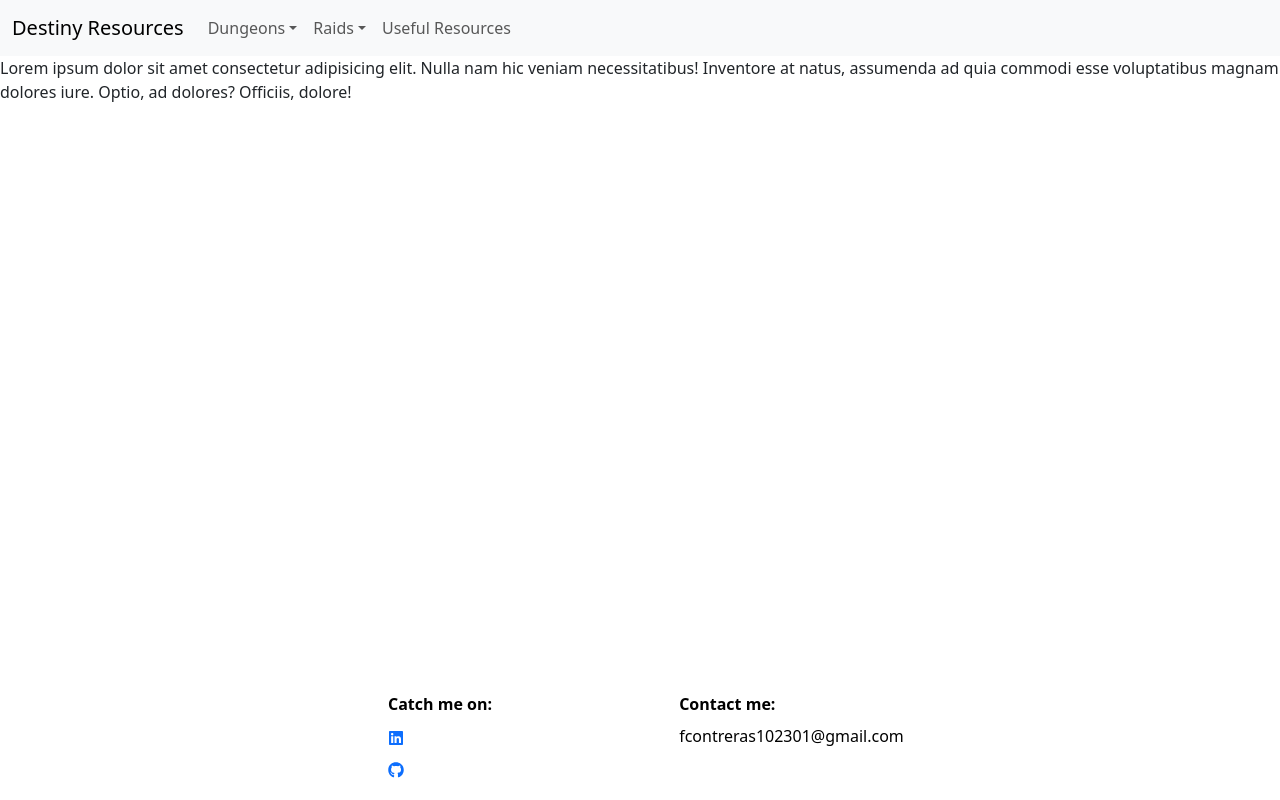
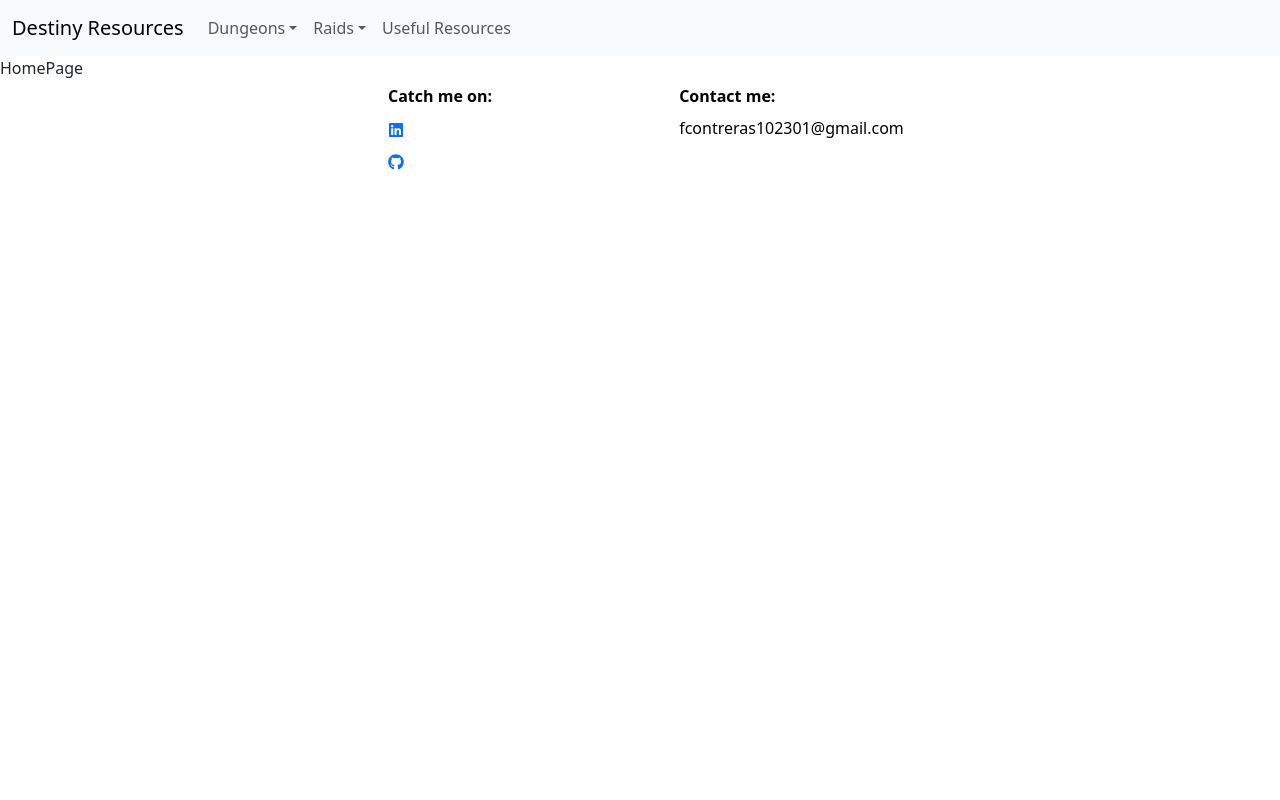
Before and after one commit to Fran-cis-co/The-Archives, a React (Vite) app: page / in a window 1280 px wide. Built offline with nearby package versions, Linux system fonts and the light colour scheme.

Commit message:
Established logic for React Routes

```diff
--- a/package.json
+++ b/package.json
@@ -13,7 +13,8 @@
     "bootstrap": "^5.3.3",
     "react": "^19.0.0",
     "react-dom": "^19.0.0",
-    "react-icons": "^5.5.0"
+    "react-icons": "^5.5.0",
+    "react-router": "^7.3.0"
   },
   "devDependencies": {
     "@eslint/js": "^9.21.0",
--- a/src/App.css
+++ b/src/App.css
@@ -8,3 +8,8 @@
 .main{
     flex-grow: 1;
 }
+
+.link {
+    text-decoration: none;
+    color: inherit;
+}
--- a/src/App.tsx
+++ b/src/App.tsx
@@ -1,20 +1,45 @@
 import Header from "./components/header/Header";
 import Footer from "./components/footer/Footer";
+import {
+  createBrowserRouter,
+  BrowserRouter,
+  Routes,
+  Route,
+} from "react-router";
+
+import HomePage from "./components/HomePage";
+import UsefulResources from "./components/otherResources/UsefulResources";
+import NotFoundPage from "./components/NotFoundPage";
+
+// React router to route all the pages for a seamless experience
+const router = createBrowserRouter([
+  {
+    path: "/",
+    element: <HomePage />,
+    errorElement: <NotFoundPage />,
+  },
+  {
+    path: "/UsefulResources",
+    element: <UsefulResources />,
+  },
+]);
 
 import "./App.css";
+/*
+  TO-DO:
+*/
 
 function App() {
   return (
     <div className="app">
-      <Header />
-      <span className="main">
-        Lorem ipsum dolor sit amet consectetur adipisicing elit. Nulla nam hic
-        veniam necessitatibus! Inventore at natus, assumenda ad quia commodi
-        esse voluptatibus magnam dolores iure. Optio, ad dolores? Officiis,
-        dolore!
-      </span>
-
-      <Footer />
+      <BrowserRouter>
+        <Header />
+        <Routes>
+          <Route path="/" element={<HomePage />} />
+          <Route path="/UsefulResources" element={<UsefulResources />} />
+        </Routes>
+        <Footer />
+      </BrowserRouter>
     </div>
   );
 }
--- /dev/null
+++ b/src/components/HomePage.jsx
@@ -0,0 +1,9 @@
+import React from 'react'
+
+const HomePage = () => {
+  return (
+    <div>HomePage</div>
+  )
+}
+
+export default HomePage;
--- /dev/null
+++ b/src/components/NotFoundPage.jsx
@@ -0,0 +1,15 @@
+import React from 'react';
+import { Link } from 'react-router';
+
+// Create a component which tells the user the link they tried to go to for the website is not found and provide
+// a way to return back to the homepage
+const NotFoundPage = () => {
+  return (
+    <div>
+    404 Not Found <br/>
+    <Link to="/">Return to Homepage</Link>
+    </div>
+  )
+}
+
+export default NotFoundPage
--- a/src/components/header/Header.tsx
+++ b/src/components/header/Header.tsx
@@ -1,3 +1,4 @@
+import { Link } from "react-router";
 import { dungeons } from "../../data/Dungeons.js";
 import { raids } from "../../data/Raids";
 import { resources } from "../../data/OtherResources";
@@ -7,8 +8,10 @@ const Header = () => {
     <>
       <nav className="navbar navbar-expand-lg bg-body-tertiary">
         <div className="container-fluid">
-          <a className="navbar-brand" href="#">
-            Destiny Resources
+          <a className="navbar-brand">
+            <Link className="link" to="/">
+              Destiny Resources
+            </Link>
           </a>
           <button
             className="navbar-toggler"
@@ -69,8 +72,10 @@ const Header = () => {
                 </ul>
               </li>
               <li className="nav-item">
-                <a className="nav-link" href="#">
-                  Useful Resources
+                <a className="nav-link">
+                  <Link className="link" to="/UsefulResources">
+                    Useful Resources
+                  </Link>
                 </a>
               </li>
             </ul>
--- /dev/null
+++ b/src/components/otherResources/UsefulResources.jsx
@@ -0,0 +1,9 @@
+import React from 'react'
+
+const UsefulResources = () => {
+  return (
+    <div>UsefulResources</div>
+  )
+}
+
+export default UsefulResources
```
Also changed, not shown: src/components/Router.jsx (added, +29 -0 lines), src/components/raids/RaidHomepage.jsx (added, +9 -0 lines), 1 other file (tests, documents, lock files or other folders).
